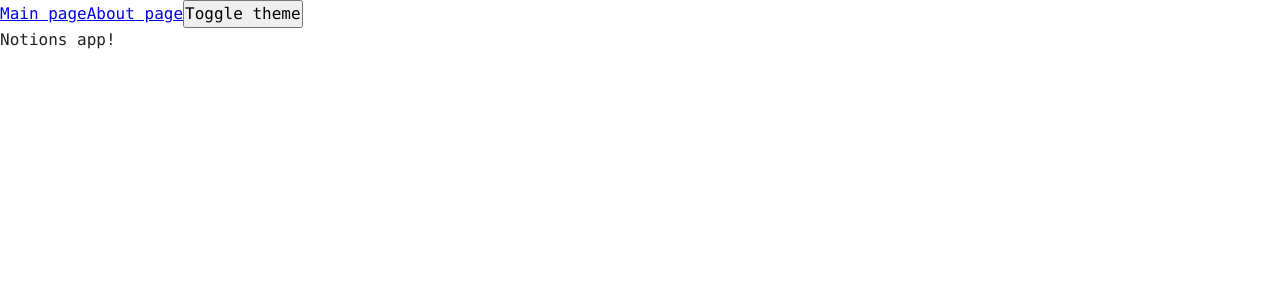
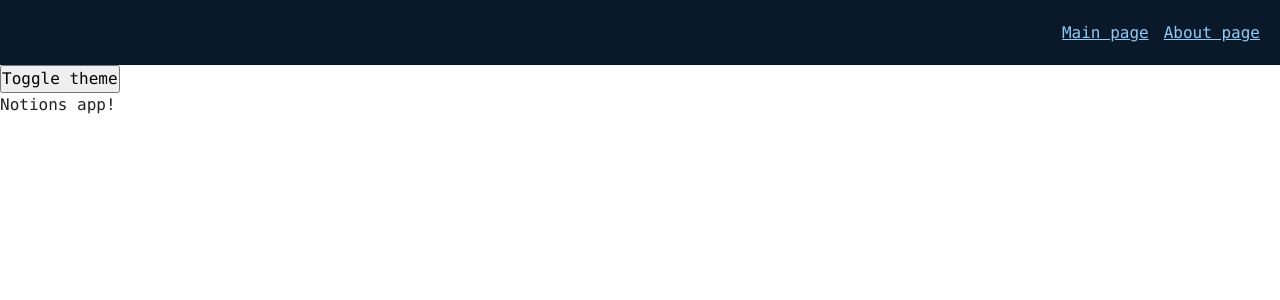
Before and after one commit to AleksandrMihasenko/notions-project, a React app: page /about in a window 1280 px wide. Shown: the top 300 px of the page. Built offline with nearby package versions, Linux system fonts and the light colour scheme.

Commit message:
Create link widget

```diff
--- a/src/app/App.tsx
+++ b/src/app/App.tsx
@@ -1,7 +1,6 @@
-import React from 'react';
-import { Link } from 'react-router-dom';
 import { AppRouter } from 'app/providers/router';
 import { useTheme } from 'app/providers/ThemeProvider';
+import { Navbar } from 'widgets/Navbar';
 import { classNames } from 'shared/lib/classNames/classNames';
 import './styles/index.scss';
 
@@ -10,8 +9,7 @@ const App = () => {
 
   return (
     <div className={classNames('app', [ theme ])}>
-      <Link to={'/'}>Main page</Link>
-      <Link to={'/about'}>About page</Link>
+      <Navbar />
 
       <button onClick={ toggleTheme }>Toggle theme</button>
 
--- a/src/app/styles/themes/dark.scss
+++ b/src/app/styles/themes/dark.scss
@@ -1,6 +1,9 @@
 .app.dark {
   --bg-color: #0a1929;
+  --inverted-bg-color: #ffffff;
 
   --primary-color: #90caf9;
   --secondary-color: #ce93d8;
+  --inverted-primary-color: rgba(0, 0, 0, .87);
+  --inverted-secondary-color: rgba(0, 0, 0, .6);
 }
--- a/src/app/styles/themes/light.scss
+++ b/src/app/styles/themes/light.scss
@@ -1,6 +1,9 @@
 .app.light {
   --bg-color: #ffffff;
+  --inverted-bg-color: #0a1929;
 
   --primary-color: rgba(0, 0, 0, .87);
   --secondary-color: rgba(0, 0, 0, .6);
+  --inverted-primary-color: #90caf9;
+  --inverted-secondary-color: #ce93d8;
 }
--- a/src/app/styles/variables/global.scss
+++ b/src/app/styles/variables/global.scss
@@ -9,4 +9,6 @@
 
   --font-m: var(--font-size-m) / var(--font-line-m) var(--font-family-main);
   --font-l: var(--font-size-l) / var(--font-line-l) var(--font-family-main);
+
+  --navbar-height: 65px;
 }
--- a/src/shared/lib/classNames/classNames.ts
+++ b/src/shared/lib/classNames/classNames.ts
@@ -1,9 +1,9 @@
 type Mods = Record<string, boolean | string>;
 
-export function classNames(className: string, additional: string[], mods: Mods = {} ): string {
+export function classNames(className: string, additional: string[] = [], mods: Mods = {} ): string {
   return [
     className,
-    ...additional,
+    ...additional.filter(Boolean),
     ...Object.entries(mods)
       .filter(([ _, value ]) => Boolean(value))
       .map(([ cls ]) => cls)
--- /dev/null
+++ b/src/shared/ui/AppLink/AppLink.module.scss
@@ -0,0 +1,11 @@
+.AppLink {
+  color: var(--primary-color);
+}
+
+.primary {
+  color: var(--primary-color);
+}
+
+.secondary {
+  color: var(--inverted-primary-color);
+}
--- /dev/null
+++ b/src/shared/ui/AppLink/AppLink.tsx
@@ -0,0 +1,28 @@
+import { FC } from 'react';
+import { Link, LinkProps } from 'react-router-dom';
+import { classNames } from 'shared/lib/classNames/classNames';
+import classes from './AppLink.module.scss';
+
+export enum AppLinkTheme {
+  PRIMARY = 'primary',
+  SECONDARY = 'secondary',
+}
+
+interface AppLinkProps extends LinkProps{
+  className?: string;
+  theme?: AppLinkTheme;
+}
+
+export const AppLink: FC<AppLinkProps> = (props) => {
+  const { to, className, children, theme = AppLinkTheme.PRIMARY, ...otherProps } = props;
+
+  return (
+    <Link
+      to={to}
+      className={classNames(classes.AppLink, [className, classes[theme]])}
+      {...otherProps}
+    >
+      {children}
+    </Link>
+  );
+};
--- /dev/null
+++ b/src/widgets/Navbar/index.ts
@@ -0,0 +1,5 @@
+import { Navbar } from './ui/Navbar';
+
+export {
+  Navbar,
+}
--- /dev/null
+++ b/src/widgets/Navbar/ui/Navbar.module.scss
@@ -0,0 +1,14 @@
+.Navbar {
+  display: grid;
+  padding: 20px;
+  width: 100%;
+  height: var(--navbar-height);
+  background: var(--inverted-bg-color);
+}
+
+.Links {
+  display: flex;
+  justify-self: flex-end;
+  align-items: center;
+  gap: 15px;
+}
--- /dev/null
+++ b/src/widgets/Navbar/ui/Navbar.tsx
@@ -0,0 +1,19 @@
+import { AppLink, AppLinkTheme } from 'shared/ui/AppLink/AppLink';
+import { classNames } from 'shared/lib/classNames/classNames';
+import classes from './Navbar.module.scss';
+
+interface NavbarProps {
+  className?: string;
+}
+
+export const Navbar = ({className}: NavbarProps) => {
+
+  return (
+    <div className={classNames(classes.Navbar, [className])}>
+      <div className={classes.Links}>
+        <AppLink to={'/'} theme={AppLinkTheme.SECONDARY}>Main page</AppLink>
+        <AppLink to={'/about'} theme={AppLinkTheme.SECONDARY}>About page</AppLink>
+      </div>
+    </div>
+  );
+};
```
